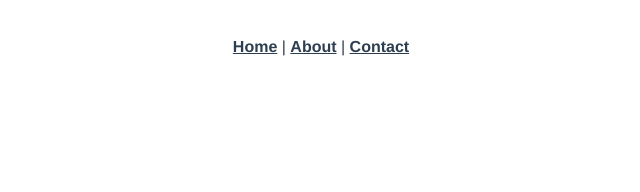
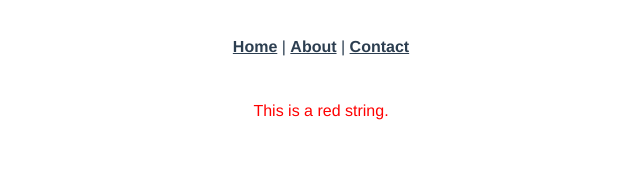
Before and after one commit to manyyeon/study_vue, a Vue app: page /htmlString in a window 1280 px wide. Shown: the top 192 px of the page, without its empty margins (319-959 px from the left). Built offline with nearby package versions, Linux system fonts and the light colour scheme.

Commit message:
원시 html 데이터 바인딩

```diff
--- a/src/router/index.js
+++ b/src/router/index.js
@@ -37,6 +37,12 @@
     component: () =>
       import(/* webpackChunkName: "about" */ "../views/BasicView.vue"),
   },
+  {
+    path: "/htmlString",
+    name: "htmlString",
+    component: () =>
+      import(/* webpackChunkName: "about" */ "../views/DataBindingHtml.vue"),
+  },
 ];
 
 const router = createRouter({
--- /dev/null
+++ b/src/views/DataBindingHtml.vue
@@ -0,0 +1,25 @@
+<template>
+    <div v-html="htmlString"></div>
+</template>
+
+<script>
+export default {
+    components: {},
+    data() {
+        return {
+            htmlString: '<p style="color:red;">This is a red string.</p>'
+        }
+    },
+    setup() {},
+    created() {},
+    mounted() {},
+    unmounted() {},
+    methods: {
+
+    }
+}
+</script>
+
+<style scoped>
+
+</style>
```
